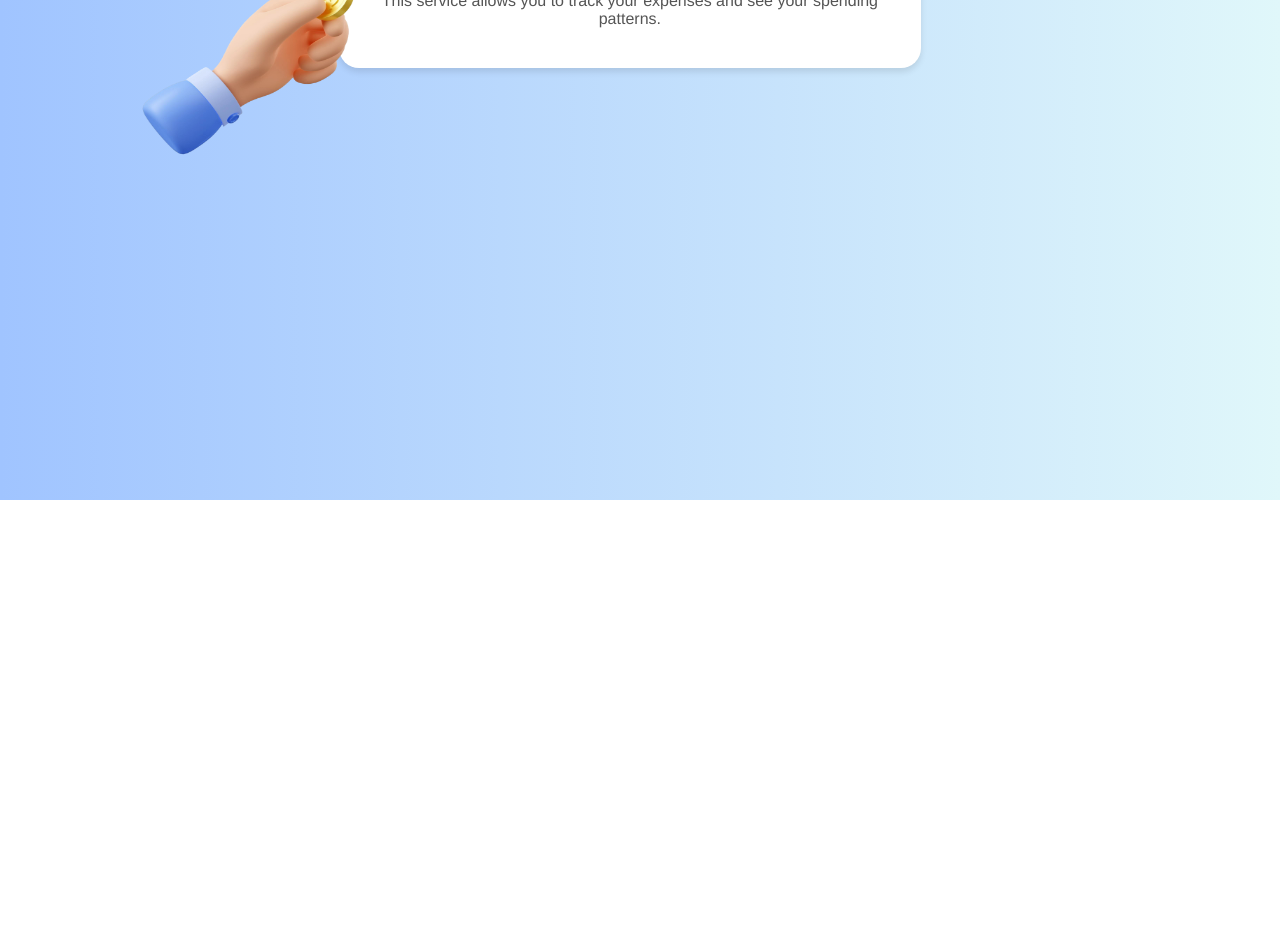
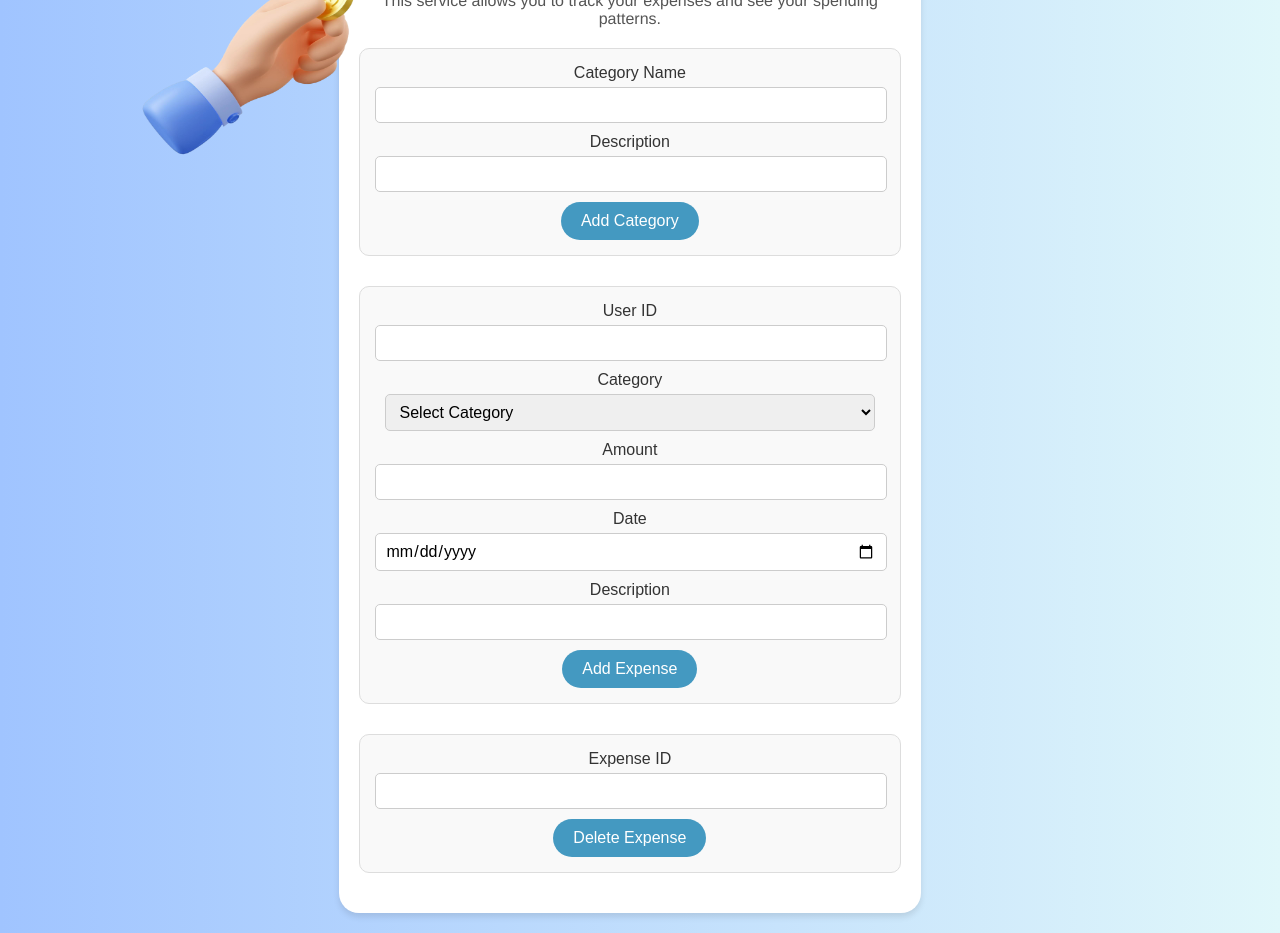
Before and after one commit to dushesk/final_project, a Vue app in the folder frontend/: page /home in a window 1280 px wide. Shown: the part 300-1233 px from the top of the page. Before the commit the page ends 800 px from the top, so only its background shows below. Built offline with nearby package versions, Linux system fonts and the light colour scheme.

Commit message:
кнопка выход вместо статистики, очистка local storage, название категории стало id

```diff
--- a/frontend/src/components/Home.vue
+++ b/frontend/src/components/Home.vue
@@ -5,7 +5,7 @@
 
     <div class="navbar">
       <a href="#" @click.prevent="goToPage('home')">Home</a>
-      <a href="#" @click.prevent="goToPage('stats')">Statistics</a>
+      <a href="#" @click.prevent="goToPage('stats')">Exit</a>
     </div>
 
     <div class="container">
@@ -15,8 +15,64 @@
           This service allows you to track your expenses and see your spending patterns.
         </p>
 
-        <!-- Forms to add and delete categories/expenses -->
-        <!-- Form code here remains the same -->
+        <!-- Форма для добавления категории -->
+        <div class="form-container">
+          <form @submit.prevent="addCategory">
+            <div>
+              <label for="categoryName">Category Name</label>
+              <input type="text" id="categoryName" v-model="newCategory.name" required />
+            </div>
+            <div>
+              <label for="categoryDescription">Description</label>
+              <input type="text" id="categoryDescription" v-model="newCategory.description" required />
+            </div>
+            <button type="submit">Add Category</button>
+          </form>
+        </div>
+
+        <!-- Форма для добавления расхода -->
+        <div class="form-container">
+          <form @submit.prevent="addExpense">
+            <div>
+              <label for="userId">User ID</label>
+              <input type="text" id="userId" v-model="newExpense.user_id" required />
+            </div>
+            <div>
+              <label for="categoryInput">Category</label>
+              <!-- Селектор для выбора категории по ID -->
+              <select v-model="newExpense.category_id" required>
+                <option value="" disabled>Select Category</option>
+                <option v-for="category in categories" :key="category._id" :value="category._id">
+                  {{ category.name }}
+                </option>
+              </select>
+            </div>
+            <div>
+              <label for="amount">Amount</label>
+              <input type="number" id="amount" v-model="newExpense.amount" required />
+            </div>
+            <div>
+              <label for="date">Date</label>
+              <input type="date" id="date" v-model="newExpense.date" required />
+            </div>
+            <div>
+              <label for="expenseDescription">Description</label>
+              <input type="text" id="expenseDescription" v-model="newExpense.description" required />
+            </div>
+            <button type="submit">Add Expense</button>
+          </form>
+        </div>
+
+        <!-- Форма для удаления расхода -->
+        <div class="form-container">
+          <form @submit.prevent="deleteExpense">
+            <div>
+              <label for="expenseId">Expense ID</label>
+              <input type="text" id="expenseId" v-model="expenseIdToDelete" required />
+            </div>
+            <button type="submit">Delete Expense</button>
+          </form>
+        </div>
       </div>
 
       <div v-if="currentPage === 'stats'" class="stats-page">
@@ -36,7 +92,7 @@ export default {
       newCategory: { name: '', description: '' },
       newExpense: { user_id: '', category_id: '', amount: '', date: '', description: '' },
       expenseIdToDelete: '',
-      categories: [],
+      categories: [], // Массив для категорий
       expenses: [] // Массив для хранения расходов
     };
   },
@@ -53,12 +109,16 @@ export default {
       }
     },
 
+    // Метод добавления новой категории
     addCategory() {
       if (this.newCategory.name && this.newCategory.description) {
-        this.categories.push({ ...this.newCategory, _id: Date.now().toString() });
+        const category = { ...this.newCategory, _id: Date.now().toString() };
+        this.categories.push(category);
         this.newCategory = { name: '', description: '' };
       }
     },
+
+    // Метод добавления расхода
     addExpense() {
       if (this.newExpense.user_id && this.newExpense.category_id && this.newExpense.amount && this.newExpense.date) {
         this.expenses.push({ ...this.newExpense, _id: Date.now().toString() });
@@ -66,6 +126,8 @@ export default {
         this.newExpense = { user_id: '', category_id: '', amount: '', date: '', description: '' };
       }
     },
+
+    // Метод удаления расхода
     deleteExpense() {
       const index = this.expenses.findIndex(expense => expense._id === this.expenseIdToDelete);
       if (index !== -1) {
```
